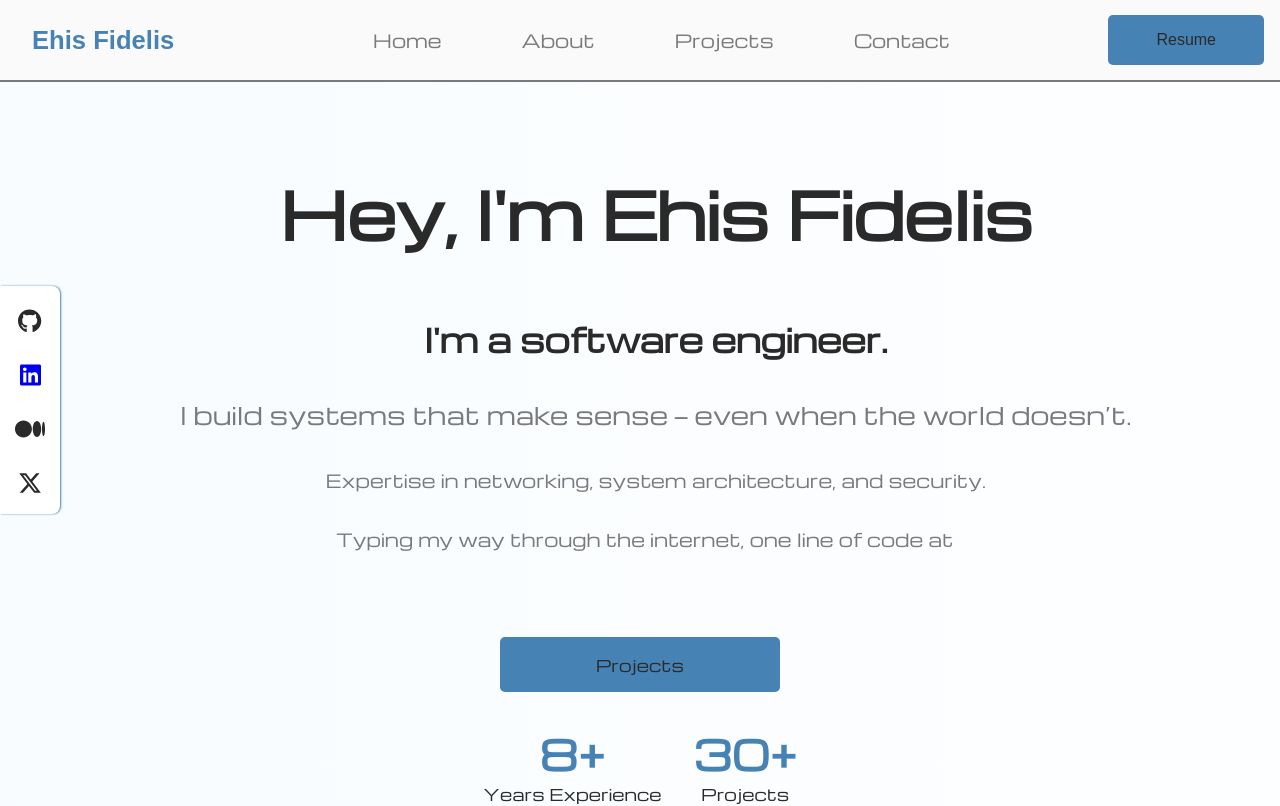
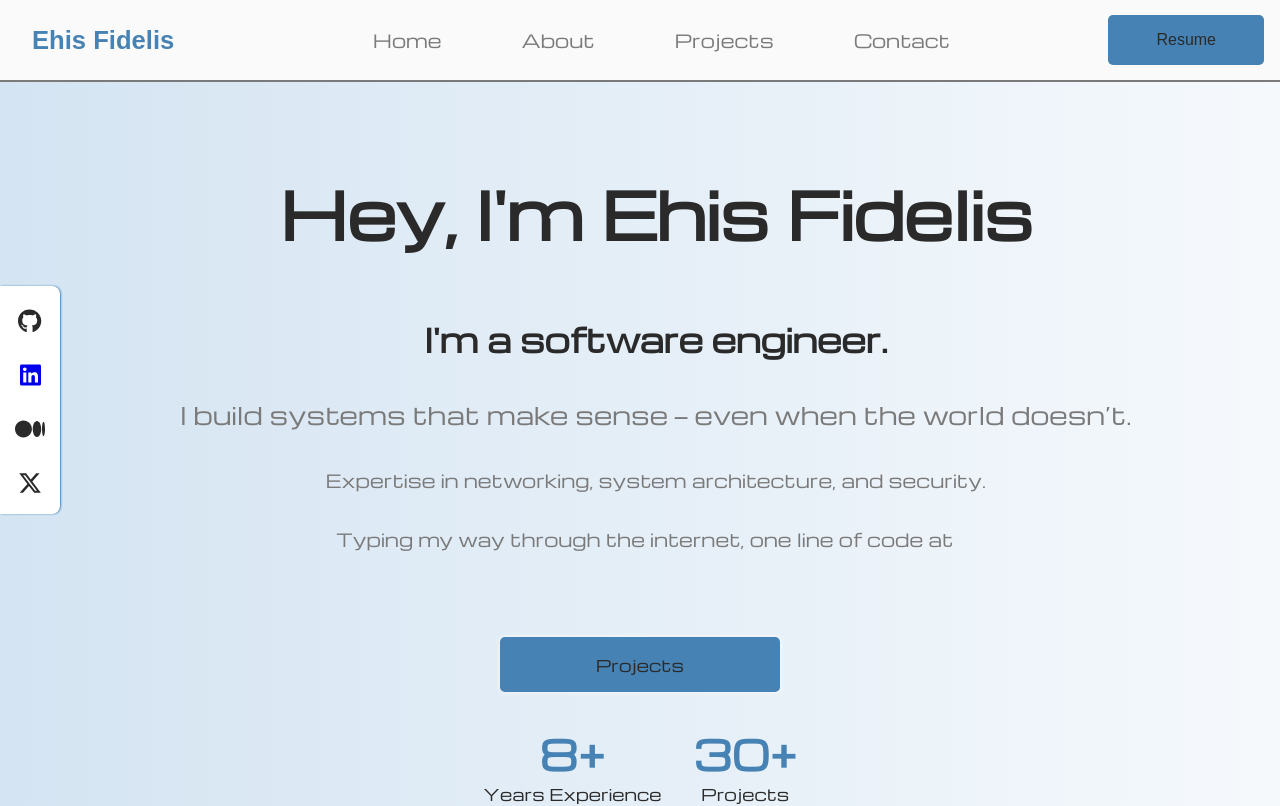
Before and after one commit to ehis-io/ehis-portfolio, a Next.js app: page /ehis-portfolio/ in a window 1280 px wide. Shown: the top 806 px of the page. Built offline with nearby package versions, Linux system fonts and the light colour scheme; a web font is replaced by a local one.

Commit message:
update gradient

```diff
--- a/app/colors.css
+++ b/app/colors.css
@@ -18,8 +18,8 @@
 
 :root {
   --gradient-1: #ffffff;
-  --gradient-2: #f0f8ff; /* alice blue */
-  --gradient-3: #e6f0ff; /* soft pastel blue */
+  --gradient-2: #a6c7e4; /* alice blue */
+  --gradient-3: #86aff1; /* soft pastel blue */
   --gradient-4: #ffffff;
 }
 
```
